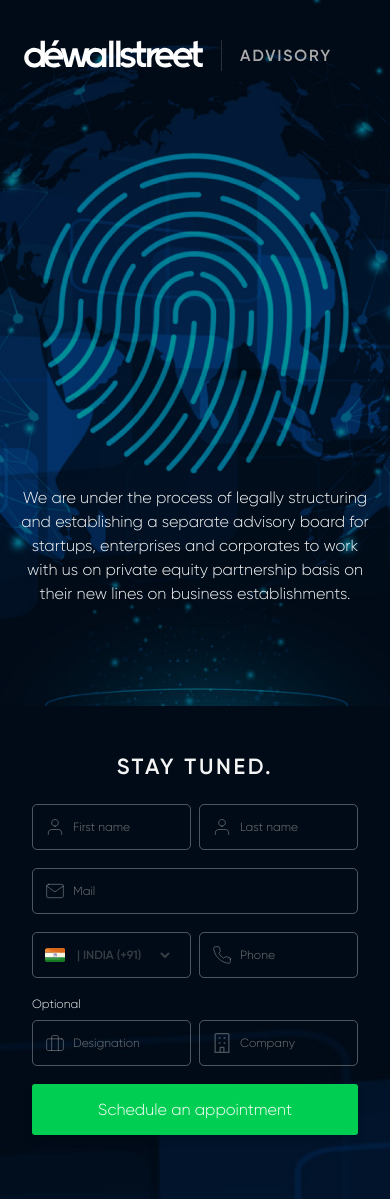
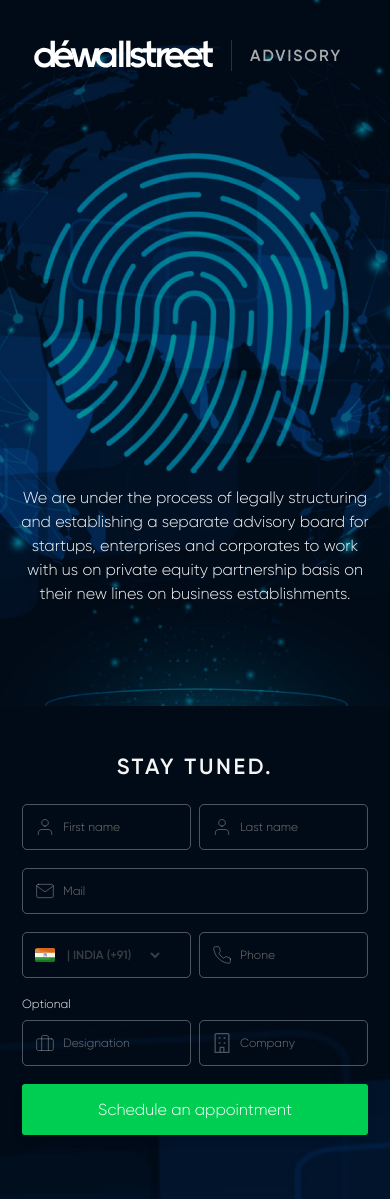
Before and after one commit to chieftain-defutura/advisory-dewallstreet-capital, a Next.js app: page / in a window 390 px wide. Built offline with nearby package versions, Linux system fonts and the light colour scheme.

Commit message:
chore: update

```diff
--- a/components/Advisory/Advisory.module.scss
+++ b/components/Advisory/Advisory.module.scss
@@ -28,9 +28,6 @@
     .advisory_logo {
       @media (max-width: 1024px) {
         padding: 32px;
-      }
-      @media (max-width: 425px) {
-        padding: 32px 22px;
       }
     }
 
@@ -69,6 +66,9 @@
       }
       @media (max-width: 543px) {
         padding: 32px;
+      }
+      @media (max-width: 425px) {
+        padding: 32px 22px;
       }
       .signup_info {
         h2 {
```
